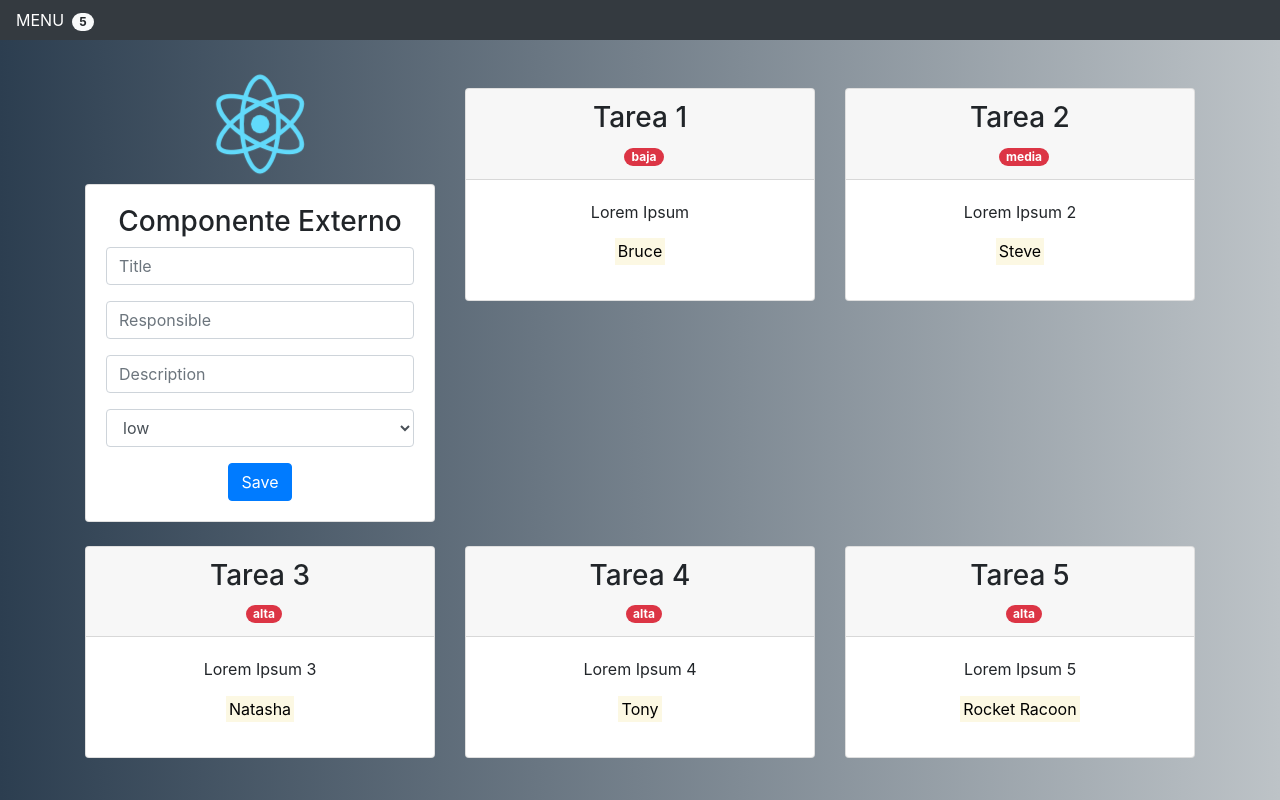
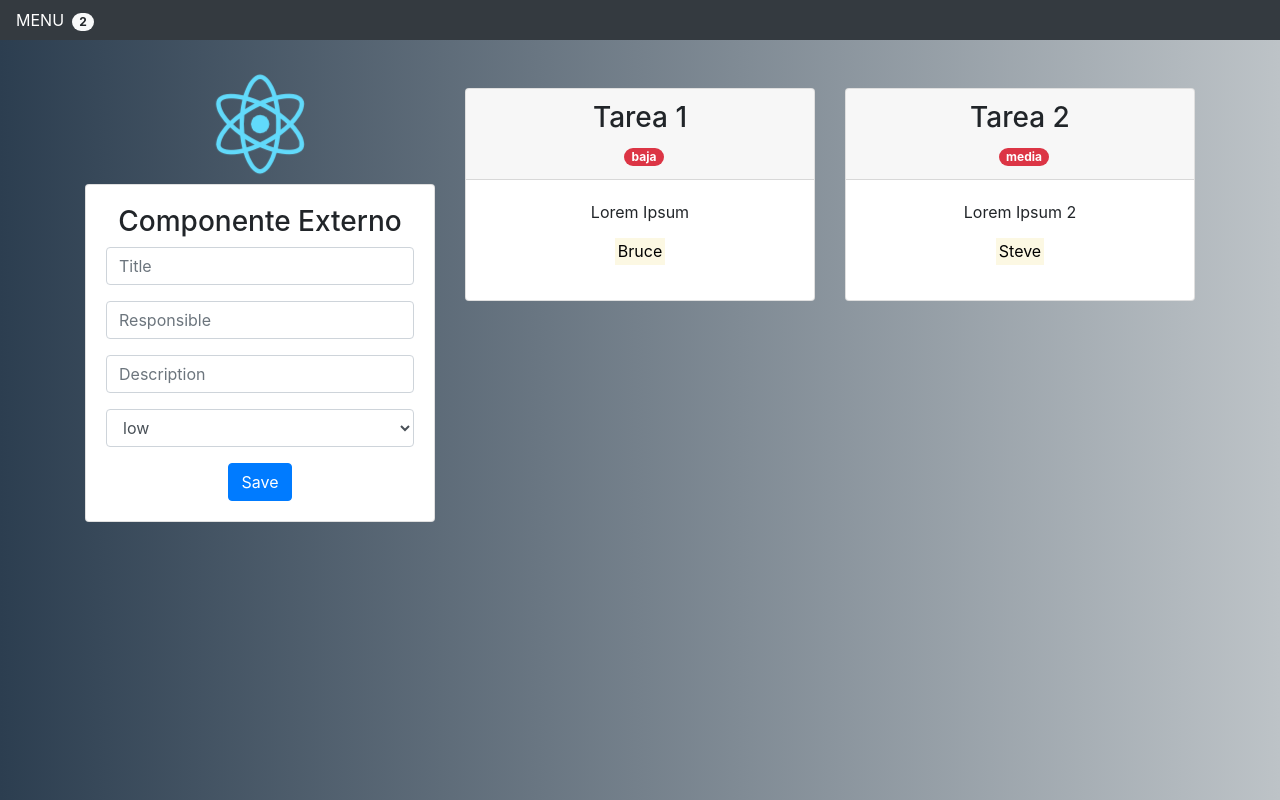
Before and after one commit to felipemogro/reactDemo, a React (Create React App) app: page / in a window 1280 px wide. Built offline with nearby package versions, Linux system fonts and the light colour scheme.

Commit message:
Modifico Mock y agrego nuevas tareas directamente del formulario  Cambios a ser confirmados: 	modificado:     src/App.js 	modificado:     src/components/Form.js 	modificado:     src/todo.json

```diff
--- a/src/App.js
+++ b/src/App.js
@@ -16,7 +16,7 @@ class App extends Component {
   }
 
   handleAddTodo(todo){
-    this.state({
+    this.setState({
       todo:[...this.state.todo,todo]
     })
   }
--- a/src/components/Form.js
+++ b/src/components/Form.js
@@ -7,22 +7,28 @@ export class Form extends Component{
       title: '',
       responsible: '',
       description: '',
-      priority: 'low'
+      prioridad: 'low'
     };
     this.handleInput = this.handleInput.bind(this);
     this.handleForm = this.handleForm.bind(this);
   }
 
   handleInput(e){
+
+    console.log(e.target.value,e.target.name);
     const {value,name }=e.target;
     this.setState({
       [name]:value
     })
+    console.log(this.state);
    }
+
    handleForm(e){
+    console.log(this.state);
     e.preventDefault();
     this.props.onAddTodo(this.state);
    }
+
   render(){
     return(
       <div className="card">
@@ -40,7 +46,7 @@ export class Form extends Component{
             <div className="form-group">
               <input
                 type="text"
-                name="responsible"
+                name="responsable"
                 onChange={this.handleInput}
                 className="form-control"
                 placeholder="Responsible"
@@ -57,7 +63,7 @@ export class Form extends Component{
           </div>
           <div className="form-group">
             <select
-                name="priority"
+                name="prioridad"
                 className="form-control"
                 onChange={this.handleInput}
              >
--- a/src/todo.json
+++ b/src/todo.json
@@ -11,24 +11,6 @@
       "responsable":"Steve",
       "description": "Lorem Ipsum 2",
       "prioridad":"media"
-    },
-    {
-      "title":"Tarea 3",
-      "responsable":"Natasha",
-      "description": "Lorem Ipsum 3",
-      "prioridad":"alta"
-    },
-    {
-      "title":"Tarea 4",
-      "responsable":"Tony",
-      "description": "Lorem Ipsum 4",
-      "prioridad":"alta"
-    },
-    {
-      "title":"Tarea 5",
-      "responsable":"Rocket Racoon",
-      "description": "Lorem Ipsum 5",
-      "prioridad":"alta"
     }
   ]
 }
```
